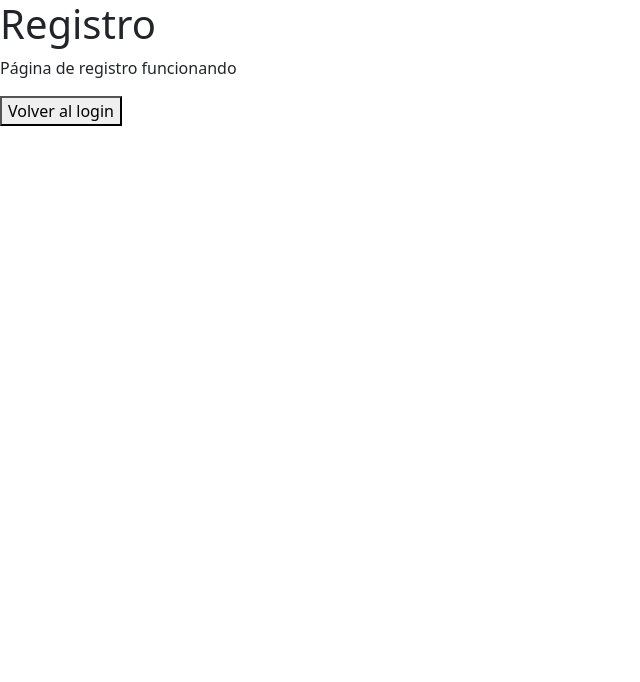
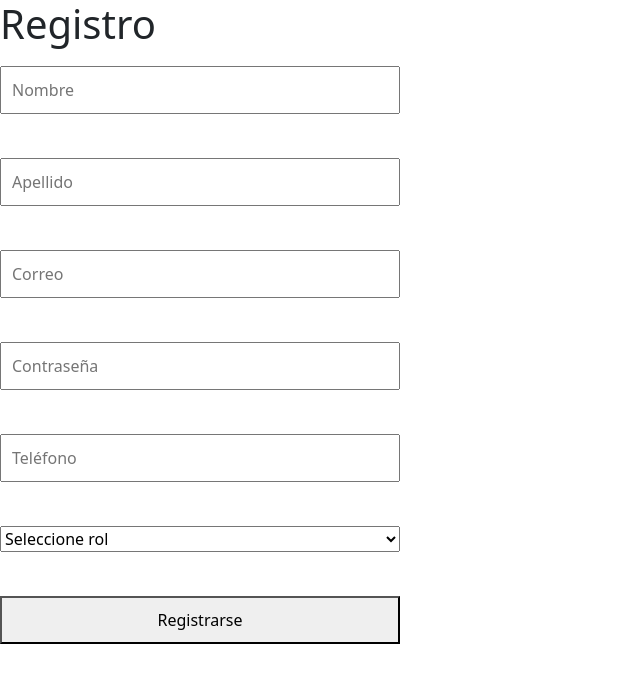
Before and after one commit to tamara9559/proyectoNuclear, an Angular app in the folder nuclearFront/: page /register in a window 1280 px wide. Shown: the top 682 px of the page, without its empty margins (0-640 px from the left). Built offline with nearby package versions, Linux system fonts and the light colour scheme.

Commit message:
modificacion y ajuste de rutas y vistas

```diff
--- a/nuclearFront/src/app/pages/profile/profile.html
+++ b/nuclearFront/src/app/pages/profile/profile.html
@@ -1,6 +1,4 @@
-<h1>
-Mi perfil
-</h1>
+<h1>Mi perfil</h1>
 
 <div *ngIf="loading">
 
@@ -11,8 +9,8 @@ Cargando perfil...
 </div>
 
 <div
+*ngIf="!loading && user"
 class="card"
-*ngIf="!loading && user"
 >
 
 <p>
--- a/nuclearFront/src/app/pages/profile/profile.ts
+++ b/nuclearFront/src/app/pages/profile/profile.ts
@@ -1,7 +1,8 @@
 import {
 Component,
 OnInit,
-inject
+inject,
+ChangeDetectorRef
 }
 from '@angular/core';
 
@@ -27,21 +28,17 @@ from '../../core/models/user.model';
 
 @Component({
 
-selector:
-'app-profile',
+selector:'app-profile',
 
-standalone:
-true,
+standalone:true,
 
 imports:[
 CommonModule
 ],
 
-templateUrl:
-'./profile.html',
+templateUrl:'./profile.html',
 
-styleUrl:
-'./profile.css'
+styleUrl:'./profile.css'
 
 })
 
@@ -49,24 +46,19 @@ export class Profile
 implements OnInit {
 
 private profile =
-inject(
-ProfileService
-);
+inject(ProfileService);
 
 private router =
-inject(
-Router
-);
+inject(Router);
 
-user?:
-User;
+private cdr =
+inject(ChangeDetectorRef);
 
-loading =
-true;
+user?: User;
+
+loading = true;
 
 ngOnInit(): void {
-
-this.loading = true;
 
 this.profile
 .getProfile()
@@ -75,21 +67,11 @@ this.profile
 
 next:(data)=>{
 
-console.log('perfil recibido', data);
-
 this.user = data;
 
 this.loading = false;
 
-console.log(
-'loading:',
-this.loading
-);
-
-console.log(
-'user:',
-this.user
-);
+this.cdr.detectChanges();
 
 },
 
@@ -98,6 +80,8 @@ error:(e)=>{
 console.error(e);
 
 this.loading = false;
+
+this.cdr.detectChanges();
 
 }
 
--- a/nuclearFront/src/app/pages/register/register.css
+++ b/nuclearFront/src/app/pages/register/register.css
@@ -0,0 +1,23 @@
+form{
+
+display:flex;
+
+flex-direction:column;
+
+gap:10px;
+
+max-width:400px;
+
+}
+
+input{
+
+padding:10px;
+
+}
+
+button{
+
+padding:10px;
+
+}
--- a/nuclearFront/src/app/pages/register/register.html
+++ b/nuclearFront/src/app/pages/register/register.html
@@ -1,7 +1,87 @@
-<h1>Registro</h1>
+<form
+[formGroup]="form"
+(ngSubmit)="register()"
+>
 
-<p>Página de registro funcionando</p>
+<h1>
+Registro
+</h1>
 
-<button routerLink="/login">
-Volver al login
+<input
+placeholder="Nombre"
+formControlName="nombres"
+/>
+
+<br>
+
+<input
+placeholder="Apellido"
+formControlName="apellidos"
+/>
+
+<br>
+
+<input
+type="email"
+placeholder="Correo"
+formControlName="correo"
+/>
+
+<br>
+
+<input
+type="password"
+placeholder="Contraseña"
+formControlName="password"
+/>
+
+<br>
+
+<input
+placeholder="Teléfono"
+formControlName="telefono"
+/>
+
+<br>
+
+<select
+formControlName="rol"
+>
+
+<option value="">
+Seleccione rol
+</option>
+
+<option value="ESTUDIANTE">
+Estudiante
+</option>
+
+<option value="EGRESADO">
+Egresado
+</option>
+
+<option value="EMPRESA">
+Empresa
+</option>
+
+<option value="DOCENTE">
+Docente
+</option>
+
+<option value="COORDINADOR">
+Coordinador
+</option>
+
+</select>
+
+<br>
+
+<button
+type="submit"
+>
+
+Registrarse
+
 </button>
+
+</form>
--- a/nuclearFront/src/app/pages/register/register.ts
+++ b/nuclearFront/src/app/pages/register/register.ts
@@ -1,15 +1,140 @@
-import { Component } from '@angular/core';
-import { RouterLink } from '@angular/router';
+import {
+Component,
+inject
+}
+from '@angular/core';
+
+import {
+ReactiveFormsModule,
+FormBuilder
+}
+from '@angular/forms';
+
+import {
+Router
+}
+from '@angular/router';
+
+import {
+CommonModule
+}
+from '@angular/common';
+
+import {
+UserService
+}
+from '../../core/services/user.service';
 
 @Component({
-selector:'app-register',
+
+selector:
+'app-register',
+
+standalone:
+true,
 
 imports:[
-RouterLink
+ReactiveFormsModule,
+CommonModule
 ],
 
-templateUrl:'./register.html',
+templateUrl:
+'./register.html',
 
-styleUrl:'./register.css'
+styleUrl:
+'./register.css'
+
 })
-export class Register {}
+
+export class Register {
+
+private fb =
+inject(
+FormBuilder
+);
+
+private users =
+inject(
+UserService
+);
+
+private router =
+inject(
+Router
+);
+
+form =
+this.fb.group({
+
+nombres:[''],
+
+apellidos:[''],
+
+correo:[''],
+
+password:[''],
+
+telefono:[''],
+
+rol:['']
+
+});
+
+register(){
+
+this.users
+
+.create({
+
+nombres:
+this.form.value.nombres!,
+
+apellidos:
+this.form.value.apellidos!,
+
+correo:
+this.form.value.correo!,
+
+password:
+this.form.value.password!,
+
+telefono:
+this.form.value.telefono!,
+
+rol:
+this.form.value.rol!,
+
+estado:
+true
+
+})
+
+.subscribe({
+
+next:()=>{
+
+alert(
+'Cuenta creada'
+);
+
+this.router.navigate([
+'/login'
+]);
+
+},
+
+error:(e)=>{
+
+console.log(e);
+
+alert(
+'Error creando usuario'
+);
+
+}
+
+});
+
+}
+
+}
--- a/nuclearFront/src/app/shared/layout/layout/layout.html
+++ b/nuclearFront/src/app/shared/layout/layout/layout.html
@@ -1,7 +1,7 @@
 <header>
 
 <h1>
-Sistema de prácticas
+Plataforma de Búsqueda y Gestión de Empleos para Estudiantes Universitarios
 </h1>
 
 <p>
@@ -15,36 +15,6 @@ ROL →
 routerLink="/profile"
 >
 Mi perfil
-</a>
-<a
-*ngIf="false"
-routerLink="/users"
->
-Administrar usuarios
-</a>
-
-<a
-*ngIf="false"
-routerLink="/companies"
->
-Crear empresa
-</a>
-
-<a
-*ngIf="
-role==='ADMIN'
-||
-role==='DOCENTE'
-"
-routerLink="/students"
->
-Estudiantes
-</a>
-
-<a
-routerLink="/vacancies"
->
-Vacantes
 </a>
 
 <button
```
Also changed, not shown: nuclearFront/src/app/app.routes.ts (+6 -4 lines).
